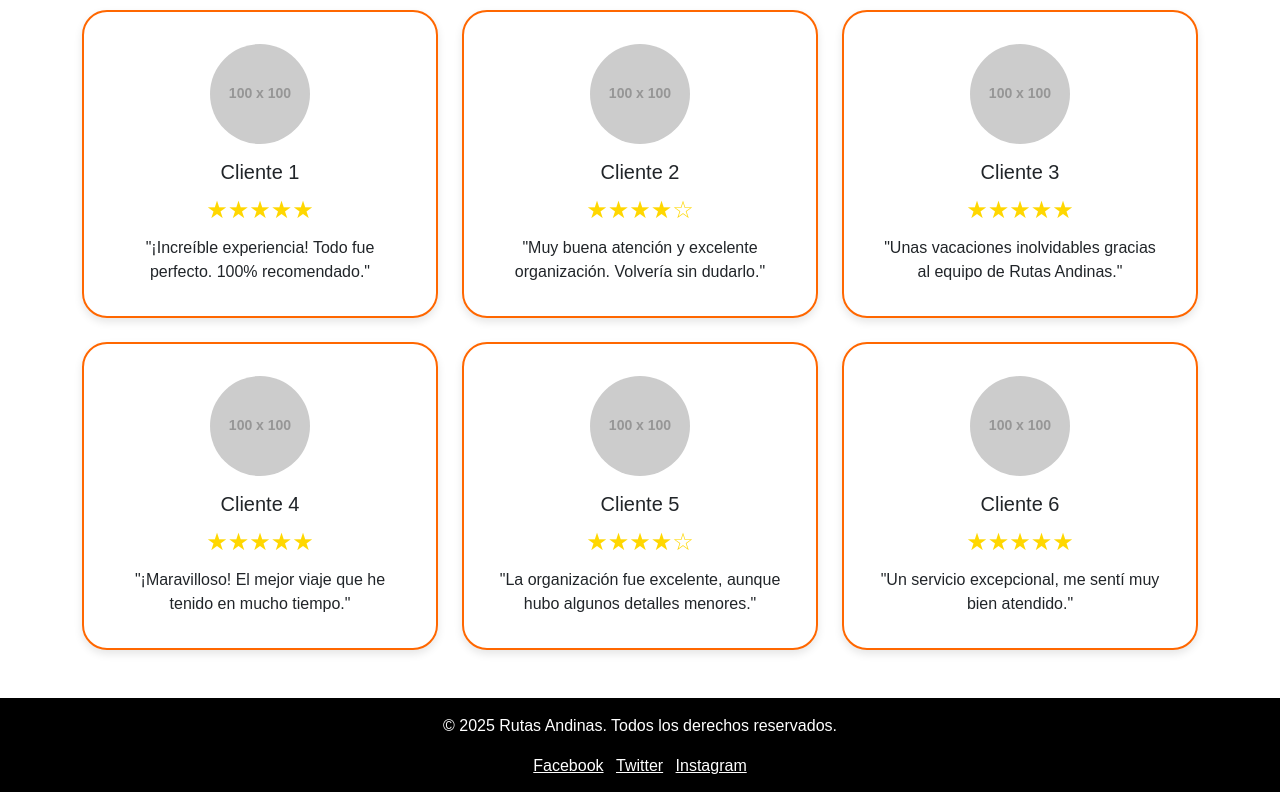
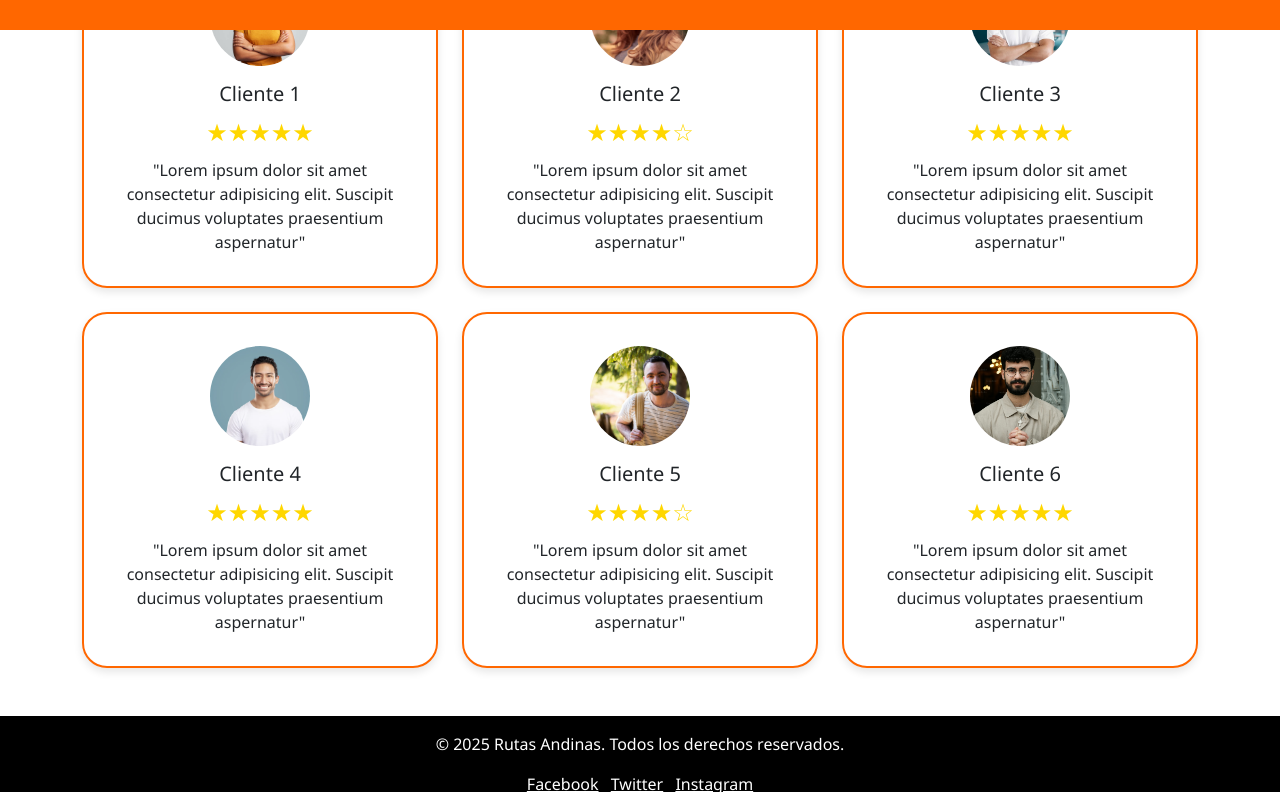
Before and after one commit to BrunoDiazM/Agencia-de-Viajes, a plain HTML site: page pages/clientes.html in a window 1280 px wide. Shown: the part 188-980 px from the top of the page. Drawn offline with nearby package versions, Linux system fonts and the light colour scheme; placeholder pictures from the web are drawn by us.

Commit message:
primer commit

```diff
--- a/pages/clientes.html
+++ b/pages/clientes.html
@@ -3,67 +3,12 @@
   <head>
     <meta charset="UTF-8" />
     <meta name="viewport" content="width=device-width, initial-scale=1.0" />
-    <title>Clientes - Rutas Andinas</title>
     <!-- Bootstrap CSS -->
     <link
       href="https://cdn.jsdelivr.net/npm/bootstrap@5.3.0/dist/css/bootstrap.min.css"
       rel="stylesheet" />
-    <style>
-      /* Colores personalizados */
-      :root {
-        --primary-color: #ff6700; /* Naranja vibrante */
-        --secondary-color: #000000; /* Negro */
-        --light-color: #ffffff; /* Blanco */
-        --text-color: #333333; /* Gris oscuro */
-      }
-
-      body {
-        background-color: var(--light-color);
-        color: var(--text-color);
-        font-family: Arial, sans-serif;
-        display: flex;
-        flex-direction: column;
-        min-height: 100vh;
-      }
-
-      header {
-        background-color: var(--primary-color);
-        color: var(--light-color);
-      }
-
-      header .nav-link {
-        color: var(--light-color) !important;
-      }
-
-      header .nav-link:hover {
-        color: var(--secondary-color) !important;
-      }
-
-      footer {
-        background-color: var(--secondary-color);
-        color: var(--light-color);
-        margin-top: auto;
-      }
-
-      .card {
-        border: 2px solid var(--primary-color);
-        border-radius: 25px; /* Bordes ovalados */
-        box-shadow: 0 4px 8px rgba(0, 0, 0, 0.1);
-      }
-
-      .card-img-top {
-        width: 100px;
-        height: 100px;
-        object-fit: cover;
-        border-radius: 50%;
-        margin-top: 1rem;
-      }
-
-      .rating {
-        color: #ffd700; /* Color dorado para las estrellas */
-        font-size: 1.5rem; /* Estrellas más grandes */
-      }
-    </style>
+    <link rel="stylesheet" href="/styles.css" />
+    <title>Clientes - Rutas Andinas</title>
   </head>
   <body>
     <!-- Encabezado -->
@@ -98,18 +43,19 @@
         Comentarios de Clientes
       </h1>
       <div class="row g-4">
-        <!-- Tarjeta de cliente -->
+        <!-- Tarjeta de cliente 1 -->
         <div class="col-md-4">
           <div class="card text-center p-3">
             <img
-              src="https://via.placeholder.com/100"
+              src="/assets/persona1.jpg"
               class="card-img-top mx-auto"
               alt="Cliente 1" />
             <div class="card-body">
               <h5 class="card-title">Cliente 1</h5>
               <div class="rating">★★★★★</div>
               <p class="card-text mt-2">
-                "¡Increíble experiencia! Todo fue perfecto. 100% recomendado."
+                "Lorem ipsum dolor sit amet consectetur adipisicing elit.
+                Suscipit ducimus voluptates praesentium aspernatur"
               </p>
             </div>
           </div>
@@ -117,15 +63,15 @@
         <div class="col-md-4">
           <div class="card text-center p-3">
             <img
-              src="https://via.placeholder.com/100"
+              src="/assets/persona2.jpeg"
               class="card-img-top mx-auto"
               alt="Cliente 2" />
             <div class="card-body">
               <h5 class="card-title">Cliente 2</h5>
               <div class="rating">★★★★☆</div>
               <p class="card-text mt-2">
-                "Muy buena atención y excelente organización. Volvería sin
-                dudarlo."
+                "Lorem ipsum dolor sit amet consectetur adipisicing elit.
+                Suscipit ducimus voluptates praesentium aspernatur"
               </p>
             </div>
           </div>
@@ -133,15 +79,15 @@
         <div class="col-md-4">
           <div class="card text-center p-3">
             <img
-              src="https://via.placeholder.com/100"
+              src="/assets/persona3.jpg"
               class="card-img-top mx-auto"
               alt="Cliente 3" />
             <div class="card-body">
               <h5 class="card-title">Cliente 3</h5>
               <div class="rating">★★★★★</div>
               <p class="card-text mt-2">
-                "Unas vacaciones inolvidables gracias al equipo de Rutas
-                Andinas."
+                "Lorem ipsum dolor sit amet consectetur adipisicing elit.
+                Suscipit ducimus voluptates praesentium aspernatur"
               </p>
             </div>
           </div>
@@ -150,14 +96,15 @@
         <div class="col-md-4">
           <div class="card text-center p-3">
             <img
-              src="https://via.placeholder.com/100"
+              src="/assets/persona4.jpg"
               class="card-img-top mx-auto"
               alt="Cliente 4" />
             <div class="card-body">
               <h5 class="card-title">Cliente 4</h5>
               <div class="rating">★★★★★</div>
               <p class="card-text mt-2">
-                "¡Maravilloso! El mejor viaje que he tenido en mucho tiempo."
+                "Lorem ipsum dolor sit amet consectetur adipisicing elit.
+                Suscipit ducimus voluptates praesentium aspernatur"
               </p>
             </div>
           </div>
@@ -165,15 +112,15 @@
         <div class="col-md-4">
           <div class="card text-center p-3">
             <img
-              src="https://via.placeholder.com/100"
+              src="/assets/persona5.jpg"
               class="card-img-top mx-auto"
               alt="Cliente 5" />
             <div class="card-body">
               <h5 class="card-title">Cliente 5</h5>
               <div class="rating">★★★★☆</div>
               <p class="card-text mt-2">
-                "La organización fue excelente, aunque hubo algunos detalles
-                menores."
+                "Lorem ipsum dolor sit amet consectetur adipisicing elit.
+                Suscipit ducimus voluptates praesentium aspernatur"
               </p>
             </div>
           </div>
@@ -181,14 +128,15 @@
         <div class="col-md-4">
           <div class="card text-center p-3">
             <img
-              src="https://via.placeholder.com/100"
+              src="/assets/persona6.jpg"
               class="card-img-top mx-auto"
               alt="Cliente 6" />
             <div class="card-body">
               <h5 class="card-title">Cliente 6</h5>
               <div class="rating">★★★★★</div>
               <p class="card-text mt-2">
-                "Un servicio excepcional, me sentí muy bien atendido."
+                "Lorem ipsum dolor sit amet consectetur adipisicing elit.
+                Suscipit ducimus voluptates praesentium aspernatur"
               </p>
             </div>
           </div>
--- a/styles.css
+++ b/styles.css
@@ -297,3 +297,58 @@ footer {
   border-radius: 50%;
   margin-top: 1rem;
 }
+
+/*Clientes*/
+:root {
+  --primary-color: #ff6700; /* Naranja vibrante */
+  --secondary-color: #000000; /* Negro */
+  --light-color: #ffffff; /* Blanco */
+  --text-color: #333333; /* Gris oscuro */
+}
+
+body {
+  background-color: var(--light-color);
+  color: var(--text-color);
+  font-family: Arial, sans-serif;
+  display: flex;
+  flex-direction: column;
+  min-height: 100vh;
+}
+
+header {
+  background-color: var(--primary-color);
+  color: var(--light-color);
+}
+
+header .nav-link {
+  color: var(--light-color) !important;
+}
+
+header .nav-link:hover {
+  color: var(--secondary-color) !important;
+}
+
+footer {
+  background-color: var(--secondary-color);
+  color: var(--light-color);
+  margin-top: auto;
+}
+
+.card {
+  border: 2px solid var(--primary-color);
+  border-radius: 25px; /* Bordes ovalados */
+  box-shadow: 0 4px 8px rgba(0, 0, 0, 0.1);
+}
+
+.card-img-top {
+  width: 100px;
+  height: 100px;
+  object-fit: cover;
+  border-radius: 50%;
+  margin-top: 1rem;
+}
+
+.rating {
+  color: #ffd700; /* Color dorado para las estrellas */
+  font-size: 1.5rem; /* Estrellas más grandes */
+}
```
Also changed, not shown: index.html (+1 -20 lines), pages/quienes-somos.html (+12 -6 lines), pages/servicios.html (+10 -13 lines), assets/excursiones.jpg (added), assets/fondo2.jpg (added), assets/paquete.jpg (added), assets/persona1.jpg (added), assets/persona2.jpeg (added), assets/persona3.jpg (added), assets/persona4.jpg (added), assets/persona5.jpg (added), assets/persona6.jpg (added), assets/tour.jpg (added).
